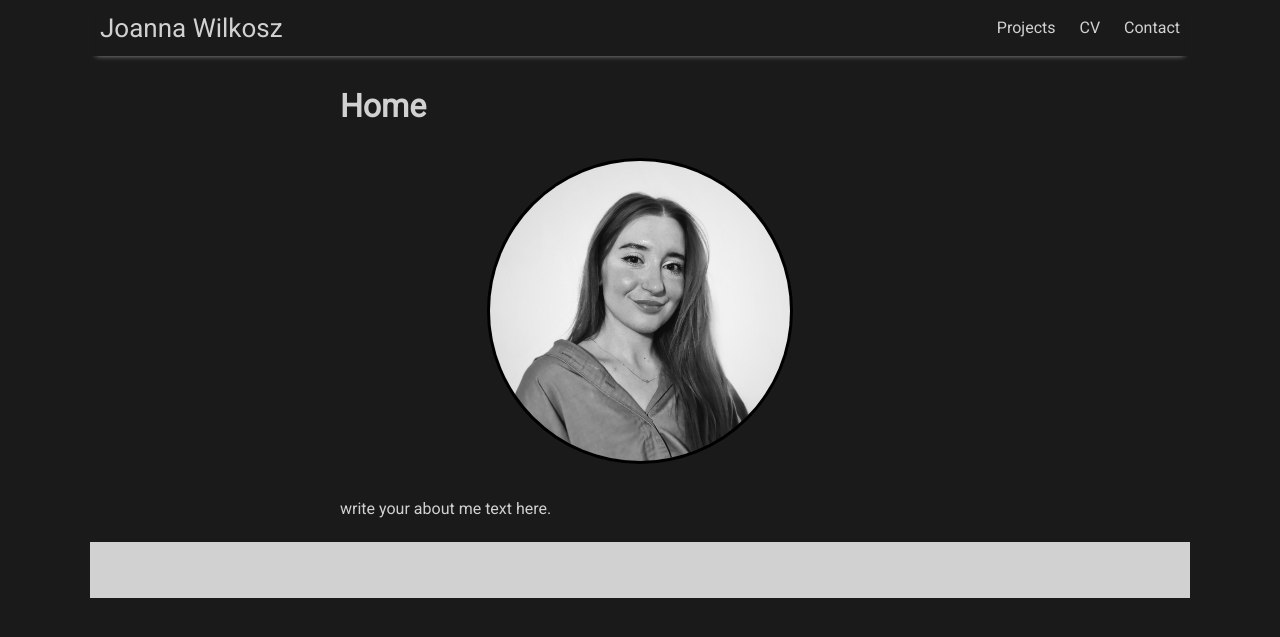
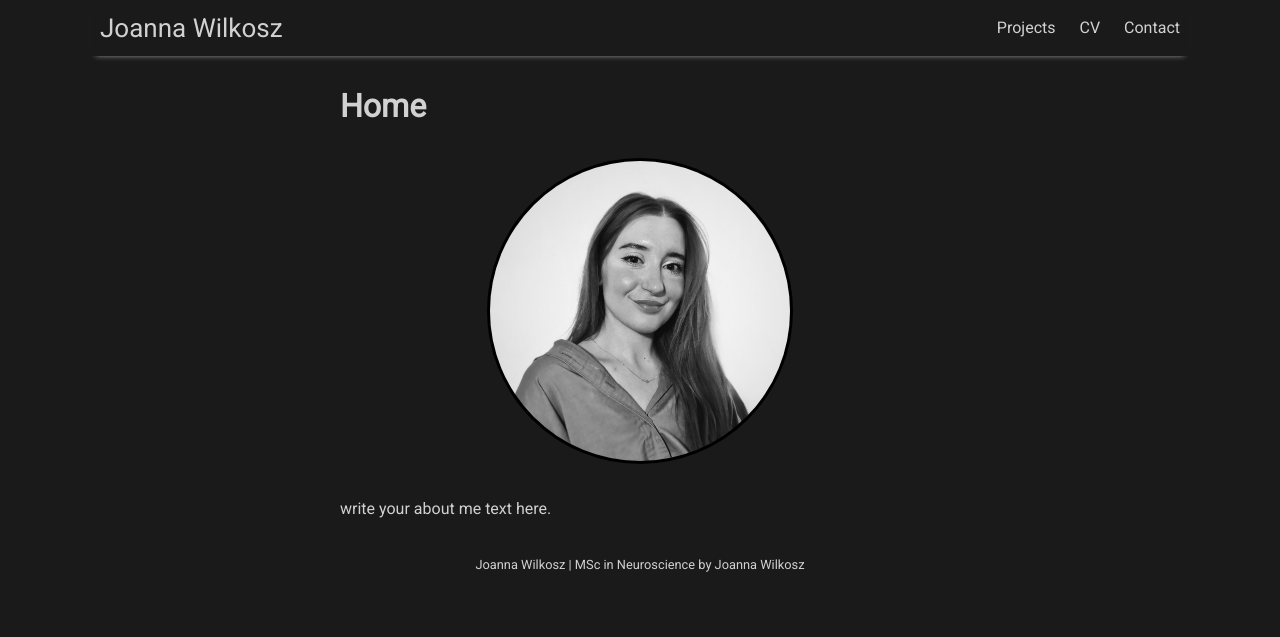
Before and after one commit to joanna-wi/joanna-wi.github.io, a Jekyll site: the page built from index.md, in a window 1280 px wide. Shown: the top 637 px of the page. Built offline with Jekyll 4.4.1, drawn with Linux system fonts in a browser that asks for light colours; nearby versions of some CDN libraries.

Commit message:
Update _footer.scss

```diff
--- a/_sass/_footer.scss
+++ b/_sass/_footer.scss
@@ -1,5 +1,5 @@
 .footer {
-  background: #d1d1d1;
+  background: #1a1a1a;
   color: $brand-color;
   text-align: center;
   min-height: 56px;
```
